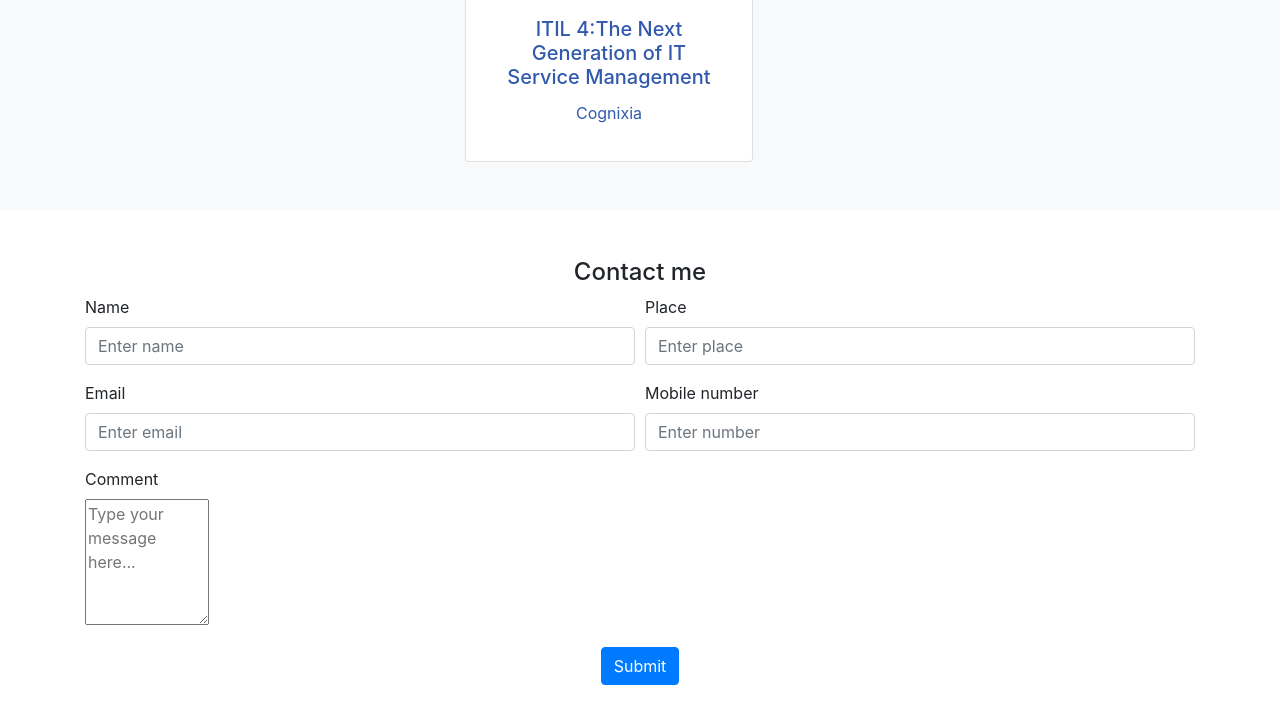
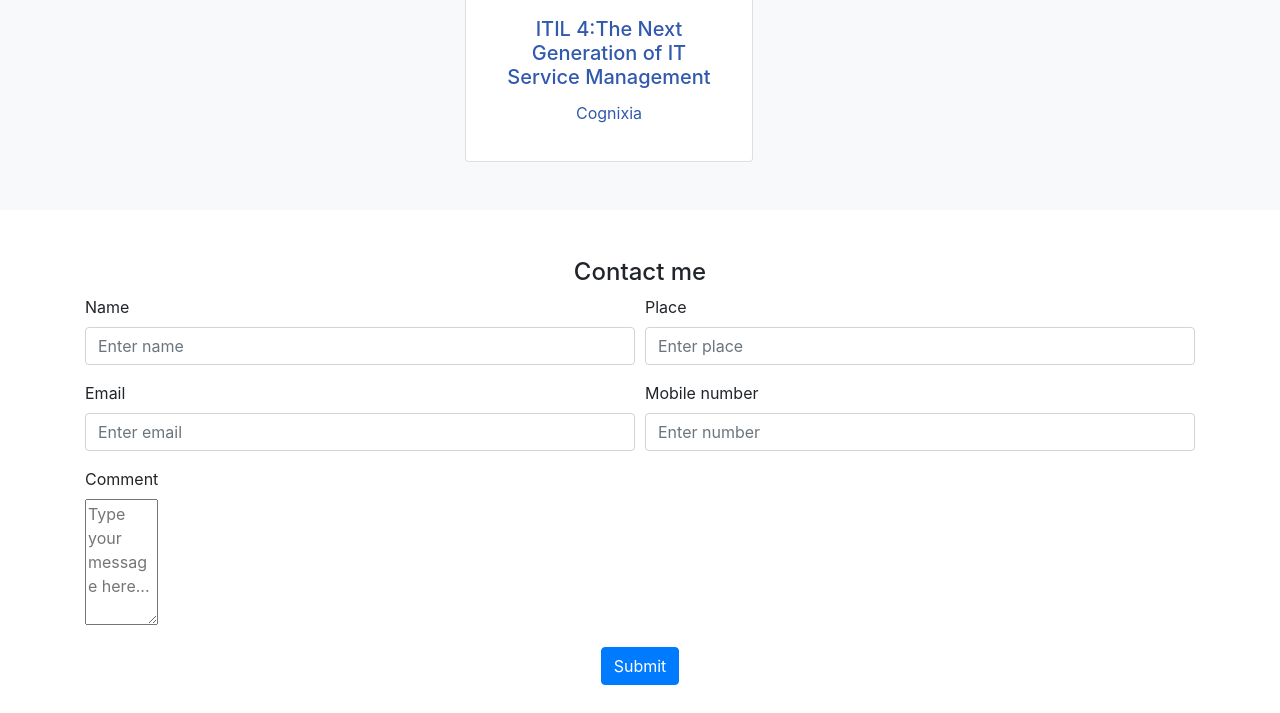
Before and after one commit to ddrx2002/personalsite, a plain HTML site: page index.html in a window 1280 px wide. Shown: the part 1050-1763 px from the top of the page. Drawn offline with nearby package versions, Linux system fonts and the light colour scheme.

Commit message:
Update index.html

```diff
--- a/index.html
+++ b/index.html
@@ -154,7 +154,7 @@
                 <div class="form-group">
                   <label for="inputAddress">Comment </label>
                  <br>
-                  <textarea  cols="10" rows="5" placeholder="Type your message here..."></textarea>
+                  <textarea  cols="5" rows="5" placeholder="Type your message here..."></textarea>
                 </div>
 
 
```
